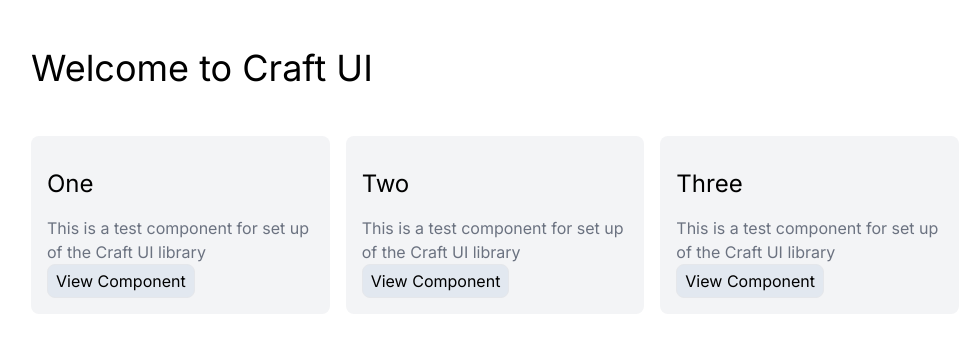
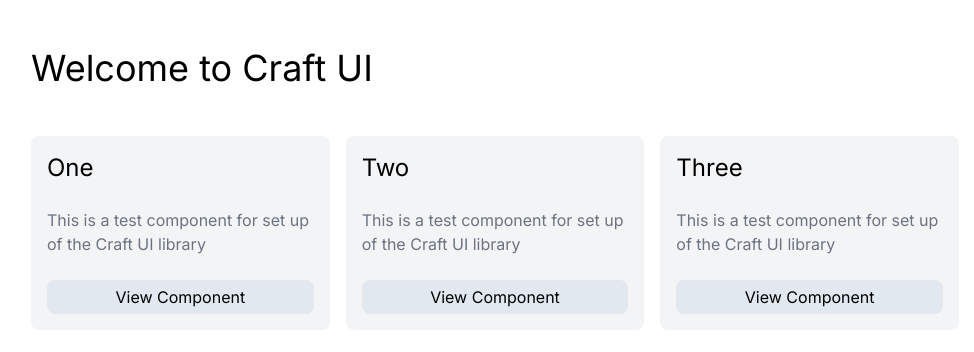
Before and after one commit to 9d8dev/craft-site, a Next.js app: page / in a window 1280 px wide. Shown: the top 352 px of the page, without its empty margins (17-991 px from the left). Built offline with nearby package versions, Linux system fonts and the light colour scheme.

Commit message:
hompage features

```diff
--- a/app/page.tsx
+++ b/app/page.tsx
@@ -31,8 +31,8 @@ export default function Home() {
       <h1 className="text-4xl">Welcome to Craft UI</h1>
       <div className="grid md:grid-cols-3 gap-4">
         {components.map((component, index) => (
-          <div key={index} className="bg-gray-100 p-4 rounded-lg">
-            <h2 className="text-2xl my-4">{component.name}</h2>
+          <div key={index} className="bg-gray-100 grid gap-6 p-4 rounded-lg">
+            <h2 className="text-2xl">{component.name}</h2>
             <p className="text-gray-500">{component.description}</p>
             <DrawerWrapper name={component.name}>
               <component.component />
```
